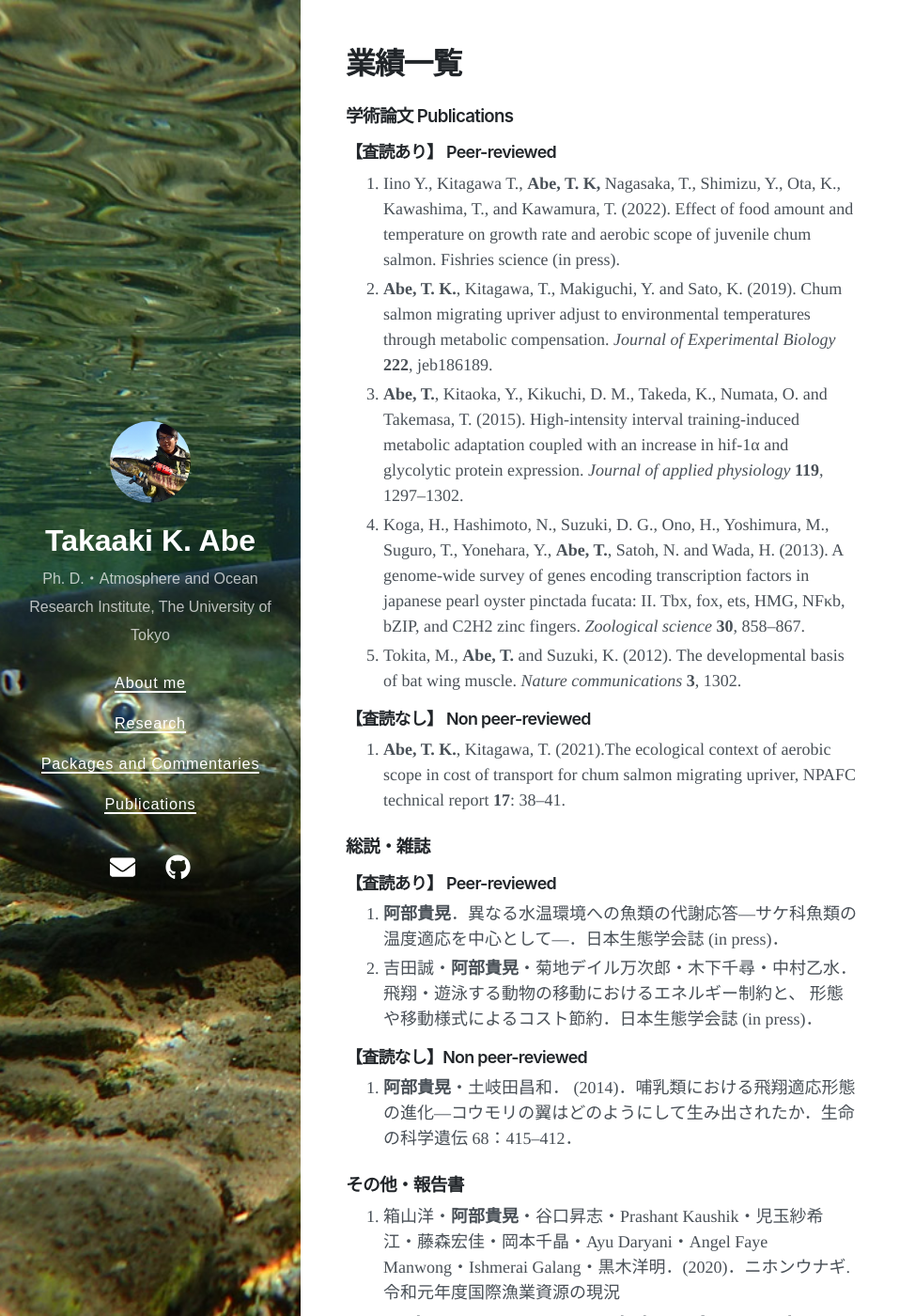
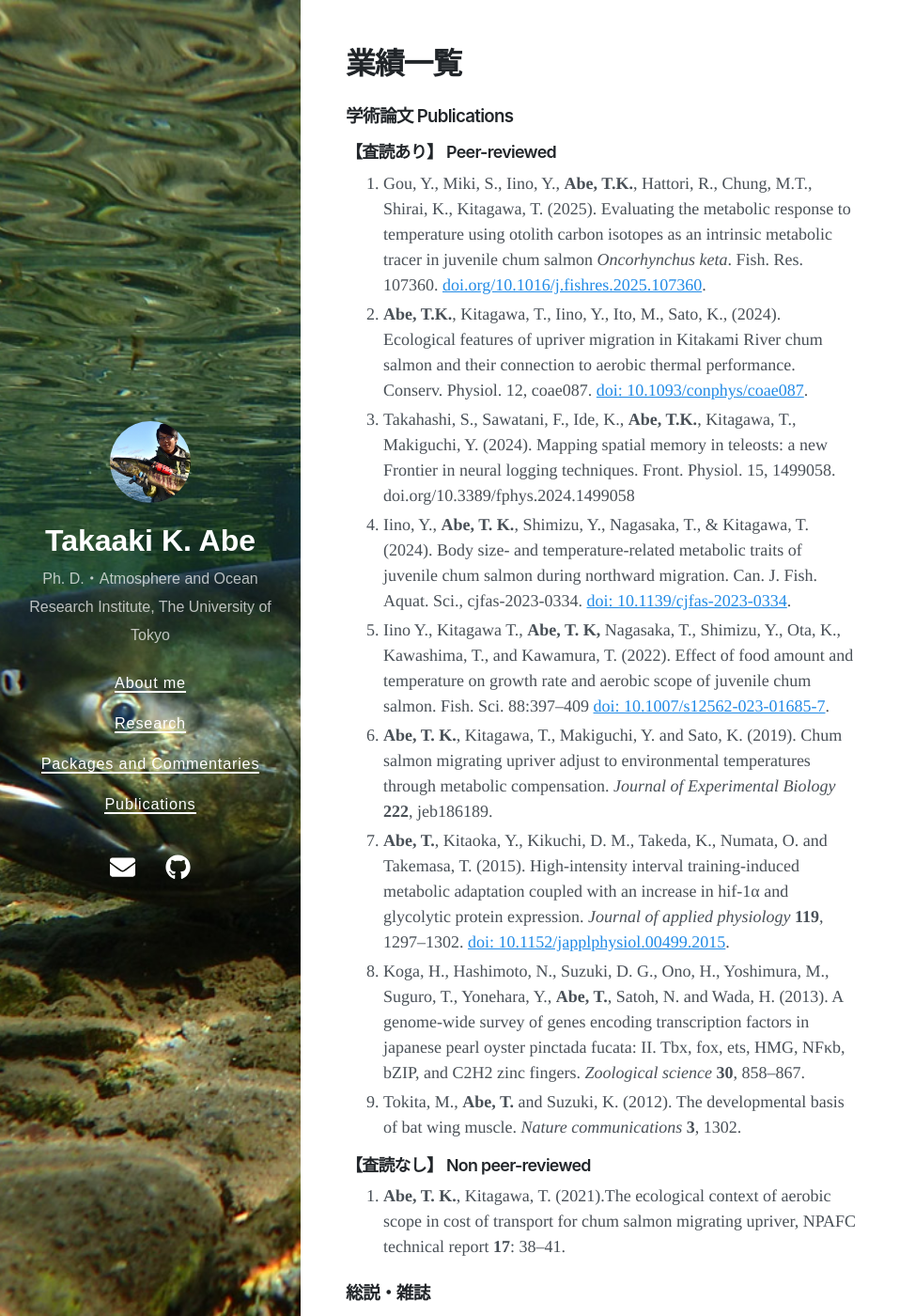
Before and after one commit to Takaaki-K-Abe/Takaaki-K-Abe.github.io, a Jekyll site: the page built from publications.md, in a window 1280 px wide and 1400 px high. Shown: the whole window at 94% size, without its empty margins (0-974 px from the left). Built offline with Jekyll 4.4.1, drawn with Linux system fonts in a browser that asks for light colours; nearby versions of some CDN libraries; some of the changed text lies outside the part shown.

Commit message:
update publication

```diff
--- a/publications.md
+++ b/publications.md
@@ -8,12 +8,18 @@ title: 業績一覧
 
 #### 【査読あり】 Peer-reviewed
 
-1. Iino Y., Kitagawa T., **Abe, T. K,** Nagasaka, T., Shimizu, Y., Ota, K., Kawashima, T., and Kawamura, T. (2022).
-Effect of food amount and temperature on growth rate and aerobic scope of juvenile chum salmon. Fishries science (in press).
-1. **Abe, T. K.**, Kitagawa, T., Makiguchi, Y. and Sato, K. (2019). Chum salmon migrating upriver adjust to environmental temperatures through metabolic compensation. *Journal of Experimental Biology* **222**, jeb186189.
-2. **Abe, T.**, Kitaoka, Y., Kikuchi, D. M., Takeda, K., Numata, O. and Takemasa, T. (2015). High-intensity interval training-induced metabolic adaptation coupled with an increase in hif-1α and glycolytic protein expression. *Journal of applied physiology* **119**, 1297–1302.
-3. Koga, H., Hashimoto, N., Suzuki, D. G., Ono, H., Yoshimura, M., Suguro, T., Yonehara, Y., **Abe, T.**, Satoh, N. and Wada, H. (2013). A genome-wide survey of genes encoding transcription factors in japanese pearl oyster pinctada fucata: II. Tbx, fox, ets, HMG, NFκb, bZIP, and C2H2 zinc fingers. *Zoological science* **30**, 858–867.
-4. Tokita, M., **Abe, T.** and Suzuki, K. (2012). The developmental basis of bat wing muscle. *Nature communications* **3**, 1302.
+<!-- 1. **Abe, T.K.**, Fuke, M., Fujioka, K. Noda, T., Irino, H., Kitadani, Y., Fukuda, H., Svendsen, M.B.S, Steffensen, J.F., Kitagawa,T. (2025). Juvenile-specific high heat production contributes to the initial step of endothermic development in Pacific bluefin tuna. Front. Physiol. (in press) -->
+<!-- 2. Makiguchi, Y., **Abe, T.K.**, Ichimura, M. (2025). Novel insights into sex-specific differences in heart rate variability and autonomic nervous system regulation during spawning behavior in chum salmon (*Oncorhynchus keta*) revealed by re-analysis of ECG logger data. Front. Physiol. (in press) -->
+3. Gou, Y., Miki, S., Iino, Y., **Abe, T.K.**, Hattori, R., Chung, M.T., Shirai, K., Kitagawa, T. (2025). Evaluating the metabolic response to temperature using otolith carbon isotopes as an intrinsic metabolic tracer in juvenile chum salmon *Oncorhynchus keta*. Fish. Res. 107360. [doi.org/10.1016/j.fishres.2025.107360](https://doi.org/10.1016/j.fishres.2025.107360).
+4. **Abe, T.K.**, Kitagawa, T., Iino, Y., Ito, M., Sato, K., (2024). Ecological features of upriver migration in Kitakami River chum salmon and their connection to aerobic thermal performance. Conserv. Physiol. 12, coae087. [doi: 10.1093/conphys/coae087](https://doi.org/10.1093/conphys/coae087).
+5. Takahashi, S., Sawatani, F., Ide, K., **Abe, T.K.**, Kitagawa, T., Makiguchi, Y. (2024). Mapping spatial memory in teleosts: a new Frontier in neural logging techniques. Front. Physiol. 15, 1499058. doi.org/10.3389/fphys.2024.1499058
+6. Iino, Y., **Abe, T. K.**, Shimizu, Y., Nagasaka, T., & Kitagawa, T. (2024). Body size- and temperature-related metabolic traits of juvenile chum salmon during northward migration. Can. J. Fish. Aquat. Sci., cjfas-2023-0334. [doi: 10.1139/cjfas-2023-0334](https://doi.org/10.1139/cjfas-2023-0334).
+7. Iino Y., Kitagawa T., **Abe, T. K,** Nagasaka, T., Shimizu, Y., Ota, K., Kawashima, T., and Kawamura, T. (2022).
+   Effect of food amount and temperature on growth rate and aerobic scope of juvenile chum salmon. Fish. Sci. 88:397--409 [doi: 10.1007/s12562-023-01685-7](https://doi.org/10.1007/s12562-023-01685-7).
+8. **Abe, T. K.**, Kitagawa, T., Makiguchi, Y. and Sato, K. (2019). Chum salmon migrating upriver adjust to environmental temperatures through metabolic compensation. *Journal of Experimental Biology* **222**, jeb186189.
+9. **Abe, T.**, Kitaoka, Y., Kikuchi, D. M., Takeda, K., Numata, O. and Takemasa, T. (2015). High-intensity interval training-induced metabolic adaptation coupled with an increase in hif-1α and glycolytic protein expression. *Journal of applied physiology* **119**, 1297–1302. [doi: 10.1152/japplphysiol.00499.2015](https://doi.org/10.1152/japplphysiol.00499.2015).
+10. Koga, H., Hashimoto, N., Suzuki, D. G., Ono, H., Yoshimura, M., Suguro, T., Yonehara, Y., **Abe, T.**, Satoh, N. and Wada, H. (2013). A genome-wide survey of genes encoding transcription factors in japanese pearl oyster pinctada fucata: II. Tbx, fox, ets, HMG, NFκb, bZIP, and C2H2 zinc fingers. *Zoological science* **30**, 858–867.
+11. Tokita, M., **Abe, T.** and Suzuki, K. (2012). The developmental basis of bat wing muscle. *Nature communications* **3**, 1302.
 
 #### 【査読なし】 Non peer-reviewed
 
@@ -32,9 +38,11 @@ Effect of food amount and temperature on growth rate and aerobic scope of juveni
 
 ### その他・報告書
 
-1. 箱山洋・**阿部貴晃**・谷口昇志・Prashant Kaushik・児玉紗希江・藤森宏佳・岡本千晶・Ayu Daryani・Angel Faye Manwong・Ishmerai Galang・黒木洋明．(2020)．ニホンウナギ. 令和元年度国際漁業資源の現況
-2. Honda, K., Sato, T., Minowa, Y., Ohashi, R., **Abe, T.**,  Kuroda, M., Ueda, K., Suzuki, K., and Sato, S. (2020). The Summer 2019 Japanese Salmon Research Cruise of the R/V Hokko maru, NPAFC scientific research papers **1888**:1--17
-3. Honda, K., Sato, T., Ueda, S., Matsunami, Y., **Abe, T.**, Tatsuoka, I. Sato, S., and Suzuki, K. (2019). The Summer 2018 Japanese Salmon Research Cruise of the R/V Hokko maru, NPAFC scientific research papers **1825**: 1--17
+1. Honda, K., Sato, T., Mizumoto, H., Imai, K., **Abe, T.K.**,  Garcia, S., and Sato, S. (2023). The Summer 2022 Japanese Salmon Research Cruise of the R/V Hokko maru, NPAFC Doc. **2088**:1--17
+2. Honda, K., Sato, T., Mizumoto, H., Yatsuya, M., Miyauchi, Y., **Abe, T.**, and Sato, S. (2022). The Summer 2021 Japanese Salmon Research Cruise of the R/V Hokko maru, NPAFC scientific research papers **2030**:1--17
+3. 箱山洋・**阿部貴晃**・谷口昇志・Prashant Kaushik・児玉紗希江・藤森宏佳・岡本千晶・Ayu Daryani・Angel Faye Manwong・Ishmerai Galang・黒木洋明．(2020)．ニホンウナギ. 令和元年度国際漁業資源の現況
+4. Honda, K., Sato, T., Minowa, Y., Ohashi, R., **Abe, T.**,  Kuroda, M., Ueda, K., Suzuki, K., and Sato, S. (2020). The Summer 2019 Japanese Salmon Research Cruise of the R/V Hokko maru, NPAFC scientific research papers **1888**:1--17
+5. Honda, K., Sato, T., Ueda, S., Matsunami, Y., **Abe, T.**, Tatsuoka, I. Sato, S., and Suzuki, K. (2019). The Summer 2018 Japanese Salmon Research Cruise of the R/V Hokko maru, NPAFC scientific research papers **1825**: 1--17
 
 ### 受賞 Awards and honors
 
```
